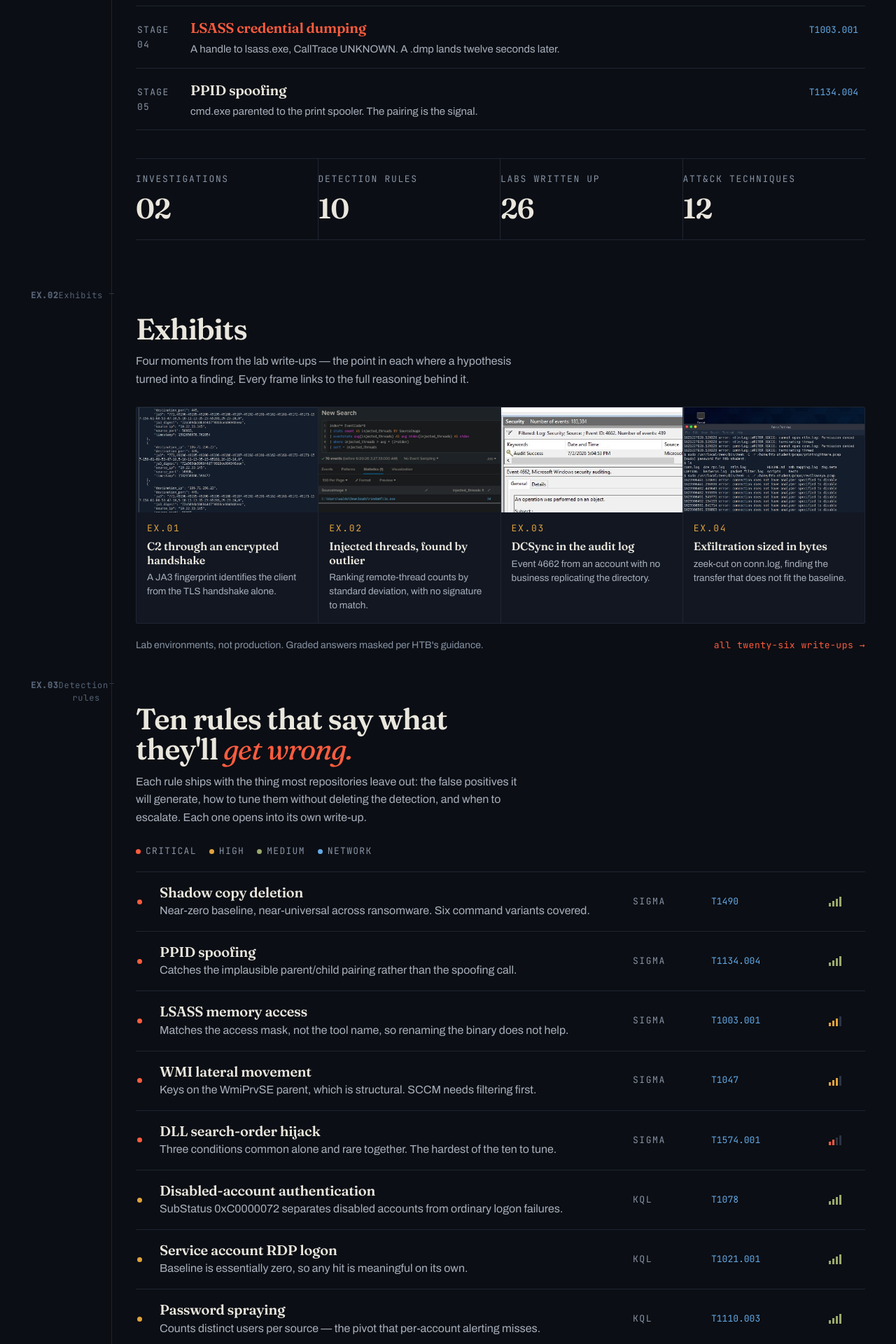
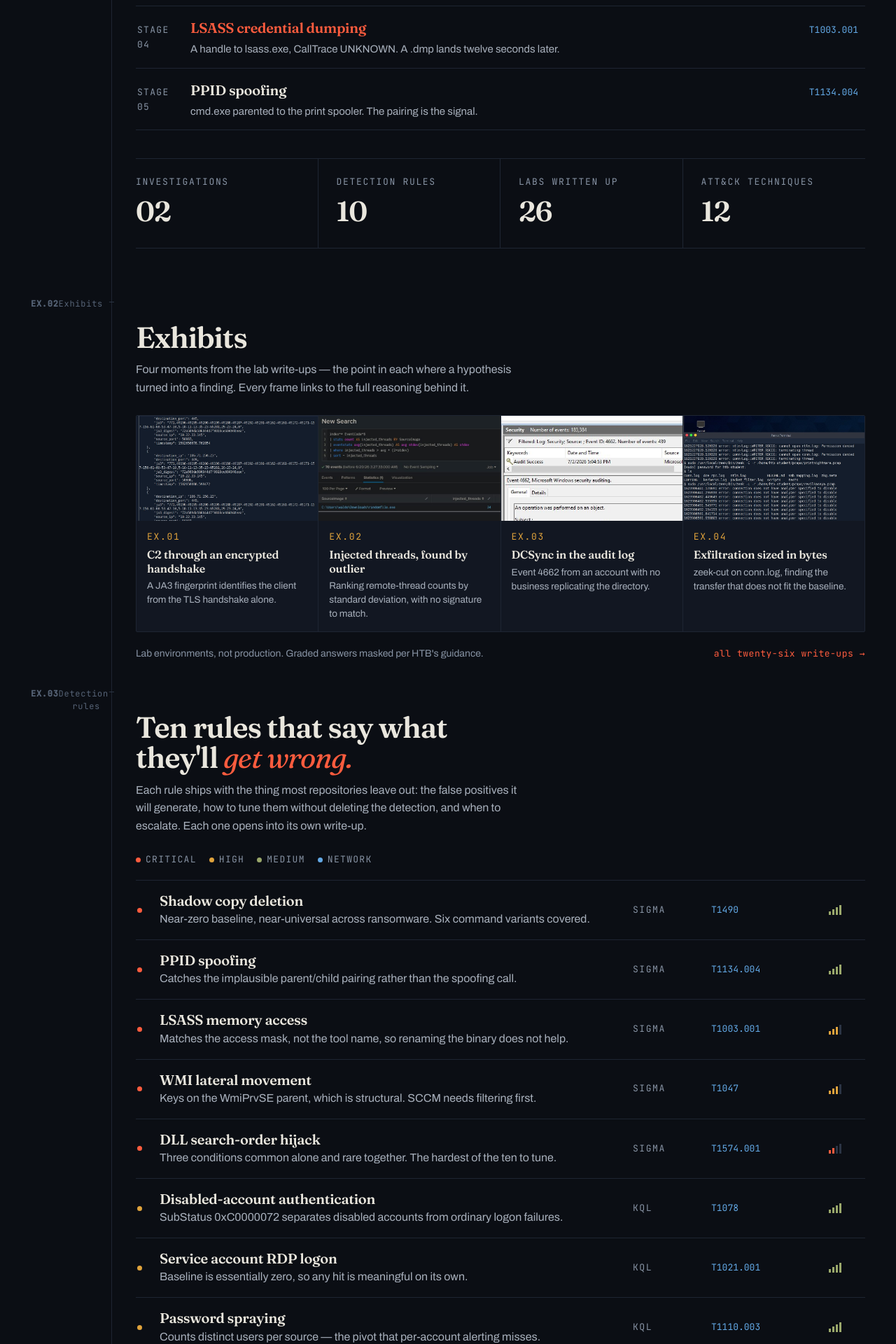
Before and after one commit to akatetron/signal-over-noise, a Jekyll site: the page index.html, which Jekyll copies as it is, in a window 1280 px wide. Shown: the part 976-2896 px from the top of the page at 70% size. Built offline with Jekyll 4.4.1, drawn with Linux system fonts in a browser that asks for light colours.

Commit message:
Keep the counts figures clear of their dividers
The cells had padding-left:0, so every cell after the first had its
label and figure butting straight against the vertical rule on its left.
Adds 26px there (and keeps it at 0 for cells that start a column and
align to the page margin instead), plus more room under the figures.

```diff
--- a/assets/css/site.css
+++ b/assets/css/site.css
@@ -479,7 +479,9 @@ blockquote.pull em { color: var(--signal); font-style: italic; font-weight: 400;
 /* Two rows: labels at the top, figures bottom-aligned across the strip, so a
    label that wraps to two lines cannot knock its figure out of line. */
 .counts div { display: grid; grid-template-rows: auto 1fr; gap: 10px;
-  padding: 20px 16px 22px 0; border-right: 1px solid var(--rule); }
+  padding: 24px 20px 30px 0; border-right: 1px solid var(--rule); }
+/* every cell but the first sits against a vertical rule - keep the text off it */
+.counts div + div { padding-left: 26px; }
 .counts div:last-child { border-right: 0; }
 .counts span { display: block; font-family: var(--mono); font-size: 13px; letter-spacing: .13em;
   text-transform: uppercase; color: var(--faint); margin-bottom: 0; line-height: 1.45; }
@@ -491,7 +493,9 @@ blockquote.pull em { color: var(--signal); font-style: italic; font-weight: 400;
   .counts div:nth-child(2) { border-right: 0; }
   /* two rows now, so the first one needs its own rule underneath */
   .counts div:nth-child(1), .counts div:nth-child(2) { border-bottom: 1px solid var(--rule); }
-  .counts div:nth-child(n+3) { padding-top: 20px; }
+  .counts div:nth-child(n+3) { padding-top: 22px; }
+  /* cell 3 starts the left column on mobile, so it has no rule to its left */
+  .counts div:nth-child(3) { padding-left: 0; }
 }
 
 /* home sections */
```
